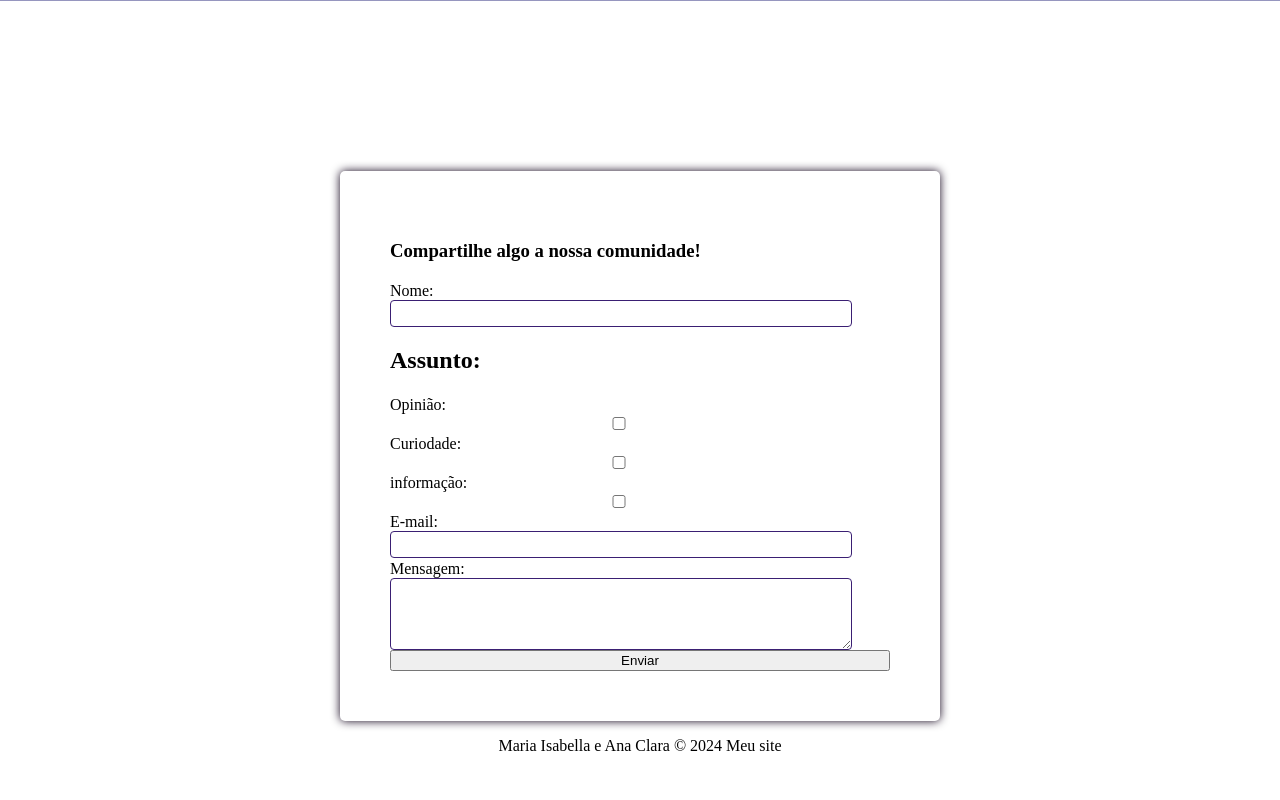
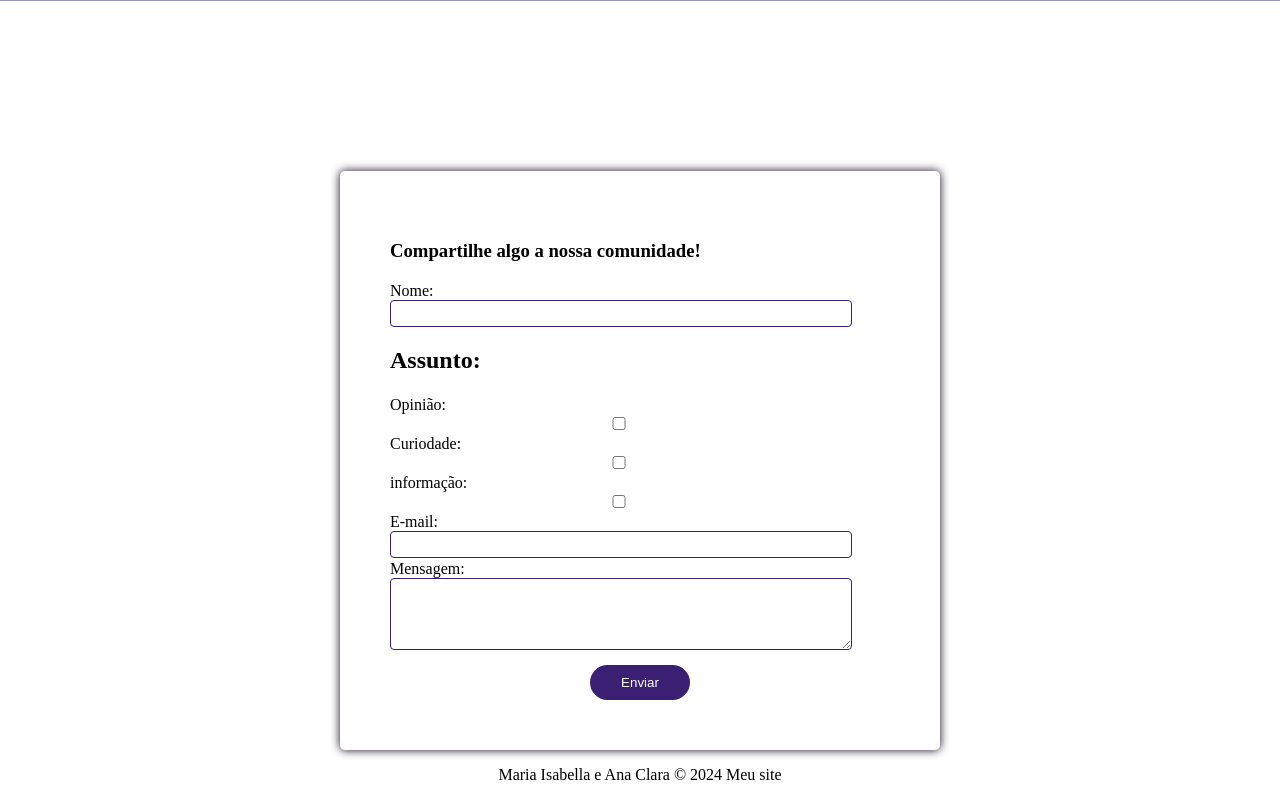
Before and after one commit to Bell-6/Codes-Tweb, a plain HTML site: page Exercício 04.12/pages/contato/contato.html in a window 1280 px wide. Shown: the part 79-879 px from the top of the page. Before the commit the page ends 850 px from the top, so only its background shows below. Drawn offline with Linux system fonts and the light colour scheme.

Commit message:
Update contato.css

```diff
--- a/Exercício 04.12/pages/contato/contato.css
+++ b/Exercício 04.12/pages/contato/contato.css
@@ -1,5 +1,4 @@
 @import url('../../styles/global.css');
-
 
 form {
     padding: 50px;
@@ -25,3 +24,22 @@ input, textarea{
     border-radius: 4px;
     border: 1px solid #3a1f73;
 }
+
+button {
+    margin: 15px;
+    width: 20%;
+    padding: 10px;
+    margin: 0 auto ;
+    border-radius: 40px;
+    margin-top: 15px;
+    transition: all ease 0.5s;
+    border: rgb(43, 17, 68);
+    background-color: #3a1f73;
+    color: white;
+}
+
+button:hover{
+    background-color: rgb(101, 42, 164) ;
+    transition-duration: 500ms;
+    cursor: pointer;
+}
```
